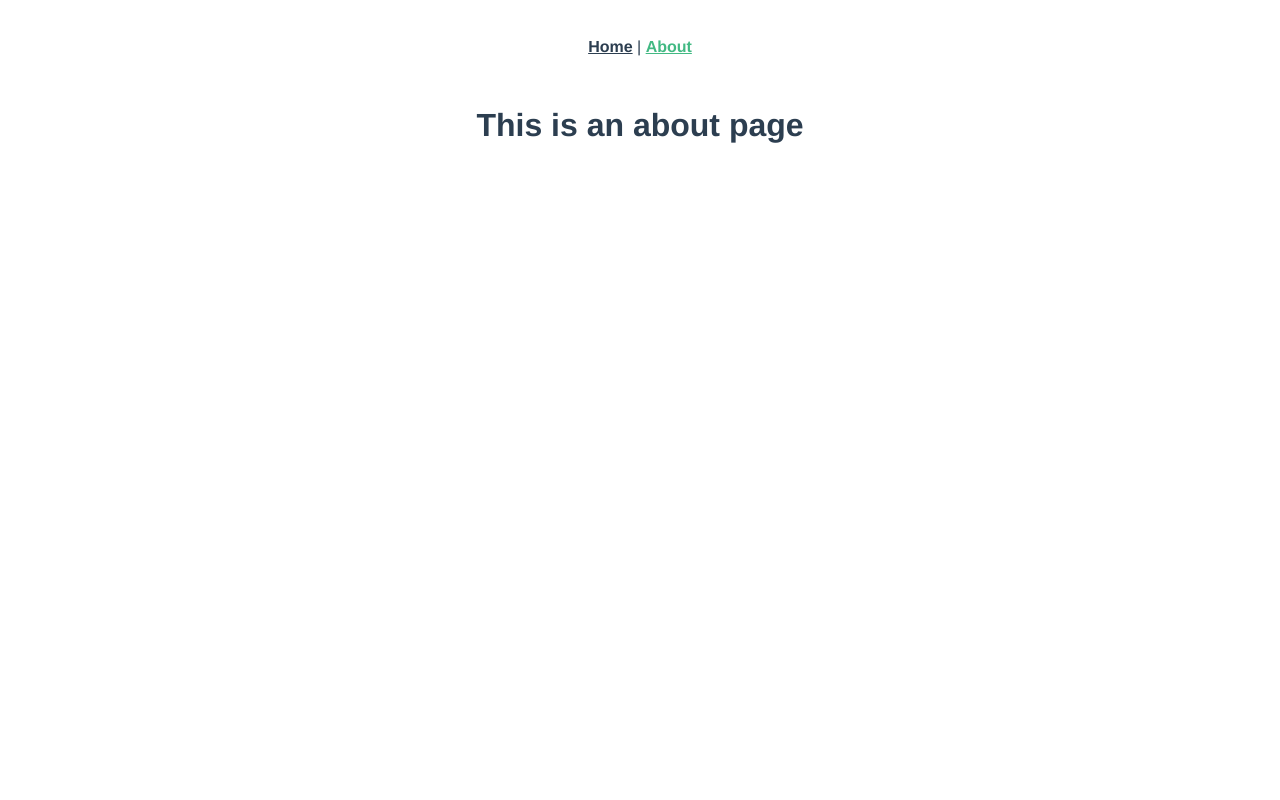
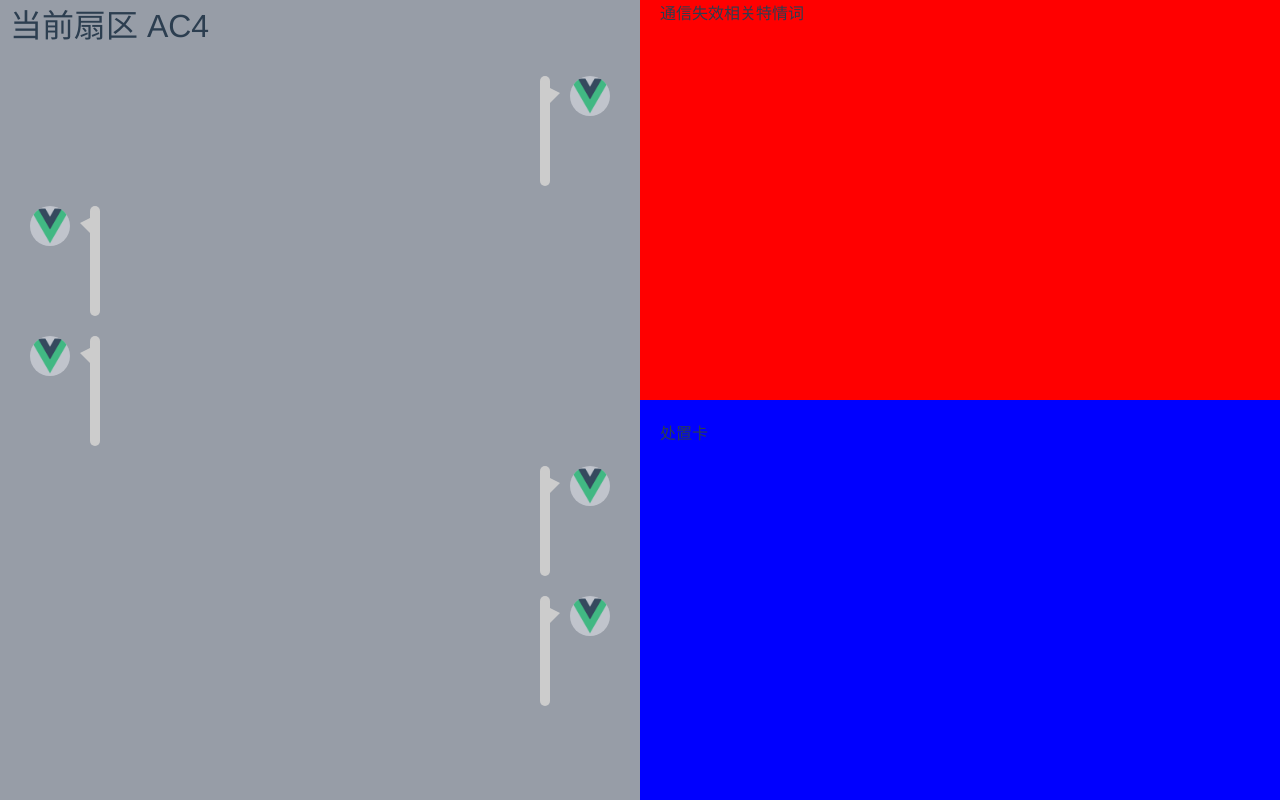
Before and after one commit to chenzhHHH/control-voice, a Vue app in the folder control-speech/: page /#/about in a window 1280 px wide. Built offline with nearby package versions, Linux system fonts and the light colour scheme.

Commit message:
control-speech - 布局

```diff
--- a/control-speech/src/App.vue
+++ b/control-speech/src/App.vue
@@ -1,30 +1,21 @@
 <template>
-  <nav>
-    <router-link to="/">Home</router-link> |
-    <router-link to="/about">About</router-link>
-  </nav>
   <router-view/>
 </template>
 
 <style lang="scss">
+* {
+  padding: 0;
+  margin: 0;
+}
+
 #app {
   font-family: Avenir, Helvetica, Arial, sans-serif;
   -webkit-font-smoothing: antialiased;
   -moz-osx-font-smoothing: grayscale;
-  text-align: center;
   color: #2c3e50;
-}
 
-nav {
-  padding: 30px;
-
-  a {
-    font-weight: bold;
-    color: #2c3e50;
-
-    &.router-link-exact-active {
-      color: #42b983;
-    }
-  }
+  width: 100vw;
+  height: 100vh;
+  background-color: rgb(151,157,167);
 }
 </style>
--- a/control-speech/src/components/HelloWorld.vue
+++ b/control-speech/src/components/HelloWorld.vue
@@ -1,35 +1,6 @@
 <template>
   <div class="hello">
-    <h1>{{ msg }}</h1>
-    <p>
-      For a guide and recipes on how to configure / customize this project,<br>
-      check out the
-      <a href="https://cli.vuejs.org" target="_blank" rel="noopener">vue-cli documentation</a>.
-    </p>
-    <h3>Installed CLI Plugins</h3>
-    <ul>
-      <li><a href="https://github.com/vuejs/vue-cli/tree/dev/packages/%40vue/cli-plugin-babel" target="_blank" rel="noopener">babel</a></li>
-      <li><a href="https://github.com/vuejs/vue-cli/tree/dev/packages/%40vue/cli-plugin-pwa" target="_blank" rel="noopener">pwa</a></li>
-      <li><a href="https://github.com/vuejs/vue-cli/tree/dev/packages/%40vue/cli-plugin-router" target="_blank" rel="noopener">router</a></li>
-      <li><a href="https://github.com/vuejs/vue-cli/tree/dev/packages/%40vue/cli-plugin-vuex" target="_blank" rel="noopener">vuex</a></li>
-      <li><a href="https://github.com/vuejs/vue-cli/tree/dev/packages/%40vue/cli-plugin-eslint" target="_blank" rel="noopener">eslint</a></li>
-    </ul>
-    <h3>Essential Links</h3>
-    <ul>
-      <li><a href="https://vuejs.org" target="_blank" rel="noopener">Core Docs</a></li>
-      <li><a href="https://forum.vuejs.org" target="_blank" rel="noopener">Forum</a></li>
-      <li><a href="https://chat.vuejs.org" target="_blank" rel="noopener">Community Chat</a></li>
-      <li><a href="https://twitter.com/vuejs" target="_blank" rel="noopener">Twitter</a></li>
-      <li><a href="https://news.vuejs.org" target="_blank" rel="noopener">News</a></li>
-    </ul>
-    <h3>Ecosystem</h3>
-    <ul>
-      <li><a href="https://router.vuejs.org" target="_blank" rel="noopener">vue-router</a></li>
-      <li><a href="https://vuex.vuejs.org" target="_blank" rel="noopener">vuex</a></li>
-      <li><a href="https://github.com/vuejs/vue-devtools#vue-devtools" target="_blank" rel="noopener">vue-devtools</a></li>
-      <li><a href="https://vue-loader.vuejs.org" target="_blank" rel="noopener">vue-loader</a></li>
-      <li><a href="https://github.com/vuejs/awesome-vue" target="_blank" rel="noopener">awesome-vue</a></li>
-    </ul>
+
   </div>
 </template>
 
--- /dev/null
+++ b/control-speech/src/components/PerChat.vue
@@ -0,0 +1,75 @@
+<template>
+  <div class="container_box" :style="isSelf ? 'flex-direction: row-reverse' : 'flex-direction: row'">
+    <div class="profile_img_box">
+      <el-avatar :src="require('@/assets/logo.png')" />
+    </div>
+
+    <div :class="isSelf ? 'content_box_self' : 'content_box_not_self'">
+
+    </div>
+  </div>
+</template>
+
+<script>
+export default {
+  name: "PerChat",
+  components: {},
+  data() {
+    return {};
+  },
+  props: {
+    isSelf: Boolean,
+  },
+};
+</script>
+
+<style lang="scss" scoped>
+.container_box {
+  width: 100%;
+  float: left;
+  display: flex;
+  flex-direction: row;
+  justify-content: flex-start;
+  align-items: flex-start;
+  padding: 10px 0 10px 0;
+  .profile_img_box {
+  }
+  .content_box_self {
+    height: 100px;
+    margin: 0 20px 0 20px;
+    padding: 5px 5px 5px 5px;
+    border-radius: 5px;
+    background-color: #ccc;
+    position: relative;
+
+    &::before {
+      content: "";
+      border-top: 5px solid transparent;
+      border-bottom: 10px solid transparent;
+      border-left: 10px solid #ccc;
+      position: absolute;
+      top: 12px;
+      right: -10px;
+    }
+  }
+
+  .content_box_not_self {
+    height: 100px;
+    margin: 0 20px 0 20px;
+    padding: 5px 5px 5px 5px;
+    border-radius: 5px;
+    background-color: #ccc;
+    position: relative;
+
+    &::before {
+      content: "";
+      border-top: 5px solid transparent;
+      border-bottom: 10px solid transparent;
+      border-right: 10px solid #ccc;
+      position: absolute;
+      top: 12px;
+      left: -10px;
+    }
+  }
+}
+</style>
--- a/control-speech/src/router/index.js
+++ b/control-speech/src/router/index.js
@@ -1,4 +1,4 @@
-import { createRouter, createWebHashHistory } from 'vue-router'
+import { createRouter, createWebHistory } from 'vue-router'
 import HomeView from '../views/HomeView.vue'
 
 const routes = [
@@ -6,19 +6,11 @@ const routes = [
     path: '/',
     name: 'home',
     component: HomeView
-  },
-  {
-    path: '/about',
-    name: 'about',
-    // route level code-splitting
-    // this generates a separate chunk (about.[hash].js) for this route
-    // which is lazy-loaded when the route is visited.
-    component: () => import(/* webpackChunkName: "about" */ '../views/AboutView.vue')
   }
 ]
 
 const router = createRouter({
-  history: createWebHashHistory(),
+  history: createWebHistory(),
   routes
 })
 
--- a/control-speech/src/views/AboutView.vue
+++ /dev/null
@@ -1,5 +0,0 @@
-<template>
-  <div class="about">
-    <h1>This is an about page</h1>
-  </div>
-</template>
--- a/control-speech/src/views/HomeView.vue
+++ b/control-speech/src/views/HomeView.vue
@@ -1,18 +1,55 @@
 <template>
-  <div class="home">
-    <img alt="Vue logo" src="../assets/logo.png">
-    <HelloWorld msg="Welcome to Your Vue.js App"/>
+  <div class="common-layout">
+    <el-container>
+      <el-aside class="aside_box">
+        <SectorChat></SectorChat>
+      </el-aside>
+
+      <el-container>
+        <el-header class="header_box">通信失效相关特情词</el-header>
+
+        <el-main class="main_box">处置卡</el-main>
+      </el-container>
+    </el-container>
   </div>
 </template>
 
 <script>
-// @ is an alias to /src
-import HelloWorld from '@/components/HelloWorld.vue'
+import SectorChat from '@/views/SectorChat.vue'
 
 export default {
-  name: 'HomeView',
+  name: "HomeView",
   components: {
-    HelloWorld
+    SectorChat
+  },
+};
+</script>
+
+<style lang="scss" scoped>
+.common-layout {
+  width: 100vw;
+  height: 100vh;
+  .aside_box{
+    padding: 0 10px 0 10px;
+    width: 50vw;
+  }
+  .header_box{
+    background-color: red;
+    height: 50vh;
+  }
+  .main_box{
+    background-color: blue;
+    height: 50vh;
   }
 }
-</script>
+// .home {
+//   width: 90vw;
+//   height: 90vh;
+//   background-color: rgb(39, 42, 55);
+//   border-radius: 15px;
+//   position: absolute;
+//   left: 50%;
+//   top: 50%;
+//   transform: translate(-50%, -50%);
+// }
+</style>
--- /dev/null
+++ b/control-speech/src/views/SectorChat.vue
@@ -0,0 +1,51 @@
+<template>
+  <div class="container_box">
+    <div class="title_box">当前扇区 AC4</div>
+
+    <div class="chat_box">
+      <PerChat :isSelf="true"></PerChat>
+      <PerChat :isSelf="false"></PerChat>
+      <PerChat :isSelf="false"></PerChat>
+      <PerChat :isSelf="true"></PerChat>
+      <PerChat :isSelf="true"></PerChat>
+      <PerChat :isSelf="true"></PerChat>
+      <PerChat :isSelf="true"></PerChat>
+      <PerChat :isSelf="true"></PerChat>
+      <PerChat :isSelf="true"></PerChat>
+      <PerChat :isSelf="true"></PerChat>
+      <PerChat :isSelf="true"></PerChat>
+      <PerChat :isSelf="true"></PerChat>
+      <PerChat :isSelf="true"></PerChat>
+    </div>
+  </div>
+</template>
+
+<script>
+import PerChat from "@/components/PerChat.vue";
+
+export default {
+  name: "SectorChat",
+  components: {
+    PerChat,
+  },
+};
+</script>
+
+<style lang="scss" scoped>
+.container_box {
+  .title_box {
+    font-size: 2rem;
+  }
+  .chat_box {
+    height: 85vh;
+    overflow-y: scroll;
+    padding: 20px;
+    box-sizing: border-box;
+    &::-webkit-scrollbar {
+      width: 0; /* Safari,Chrome 隐藏滚动条 */
+      height: 0; /* Safari,Chrome 隐藏滚动条 */
+      display: none; /* 移动端、pad 上Safari，Chrome，隐藏滚动条 */
+    }
+  }
+}
+</style>
```
Also changed, not shown: control-speech/src/components/PerVoiceChat.vue (added, +33 -0 lines).
